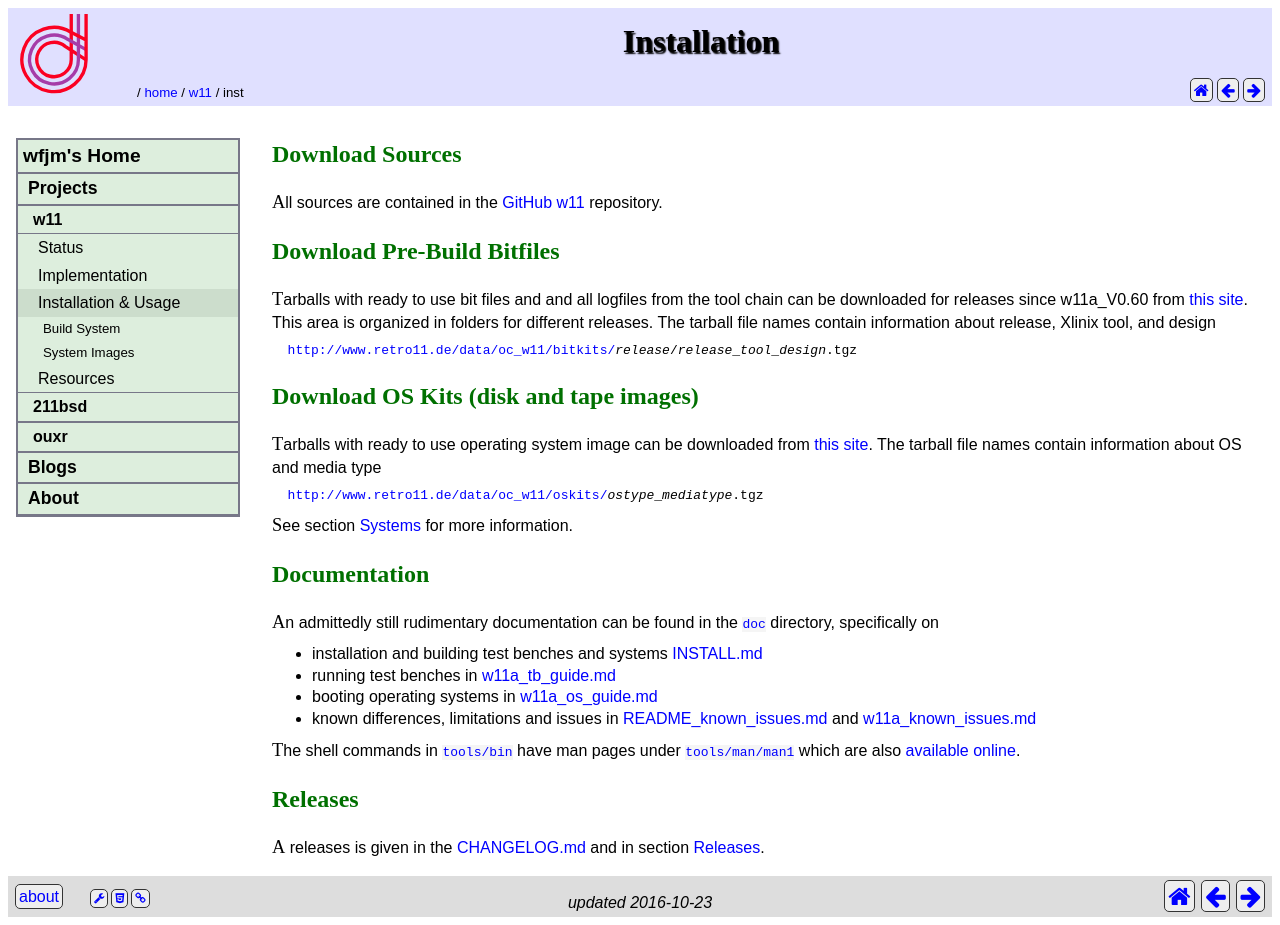
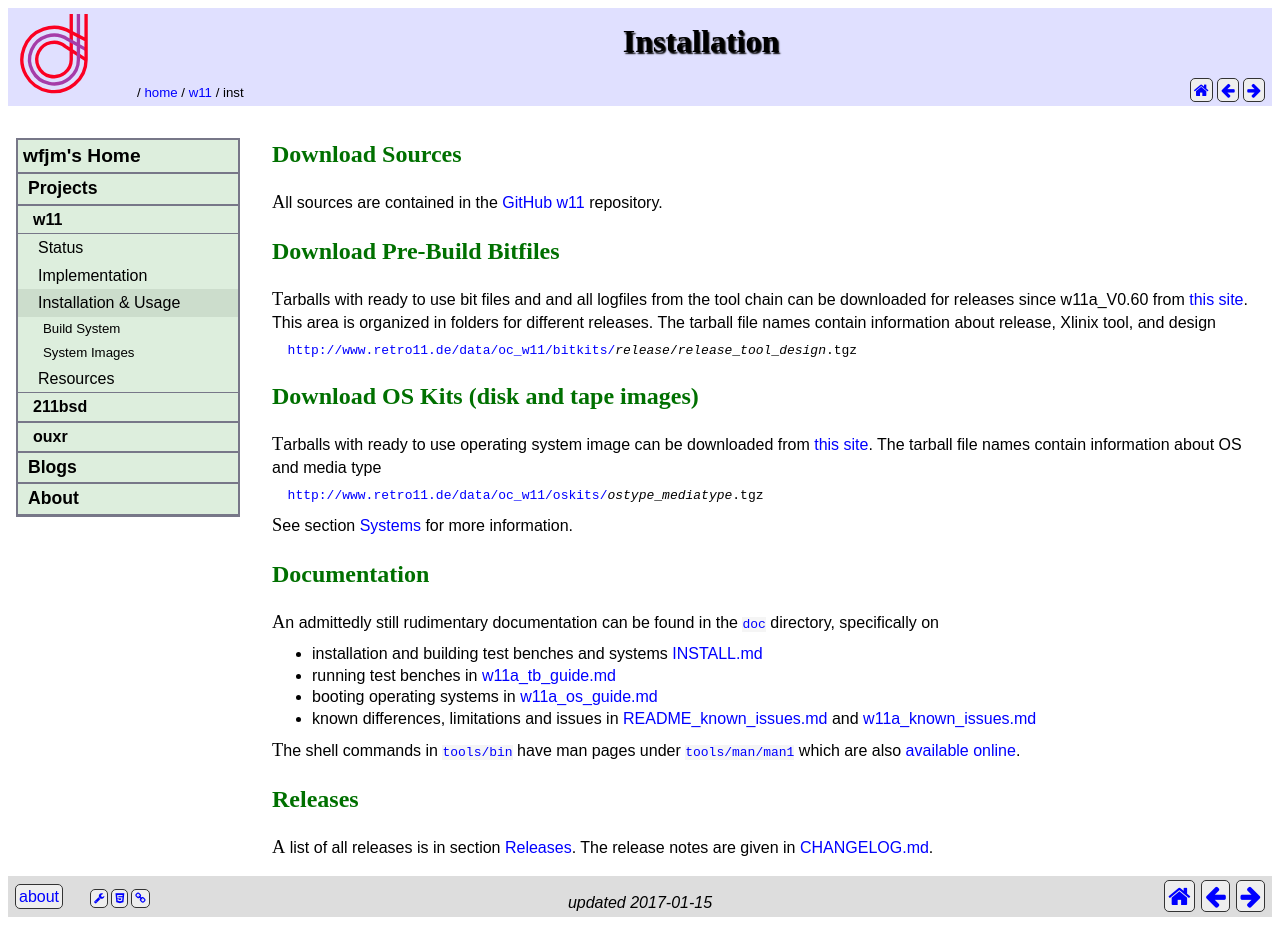
Before and after one commit to wfjm/wfjm.github.io, a Jekyll site: the page built from home/w11/inst/index.html, in a window 1280 px wide. Built offline with Jekyll 4.4.1, drawn with Linux system fonts in a browser that asks for light colours.

Commit message:
minor editorial fixes

```diff
--- a/home/w11/inst/index.html
+++ b/home/w11/inst/index.html
@@ -2,7 +2,7 @@
 title: "Installation"
 #
 my:
-  changedate: 2016-10-23
+  changedate: 2017-01-15
 ---
 
 <h2 id="h_sources">Download Sources</h2>
@@ -73,7 +73,8 @@ which are also
 <h2 id="h_releases">Releases</h2>
 
 <p>
-A releases is given in the
-<a href="{{site.my.w11.blob}}/doc/CHANGELOG.md">CHANGELOG.md</a>
-and in section <a href="/home/w11/proj/releases.html">Releases</a>.
+A list of all releases is in section
+<a href="/home/w11/proj/releases.html">Releases</a>.
+The release notes are given in
+<a href="{{site.my.w11.blob}}/doc/CHANGELOG.md">CHANGELOG.md</a>.
 </p>
--- a/home/w11/proj/releases.html
+++ b/home/w11/proj/releases.html
@@ -275,6 +275,9 @@ my:
 <p>
 Major releases are labeled with bold <b>tag</b> fields, while minor
 releases are labeled with italic <i>tag</i> fields.
+<br>
+The <i>code lines by language</i> evolution is available in section
+<a href="statistics.html">Statistics</a>.
 </p>
 <table class="trtoggle">
   <thead>
```
